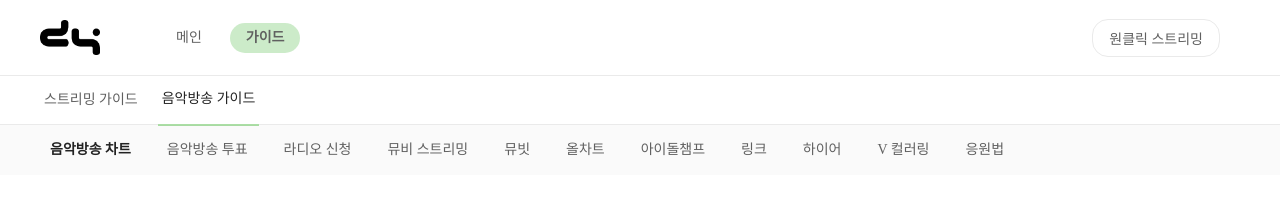
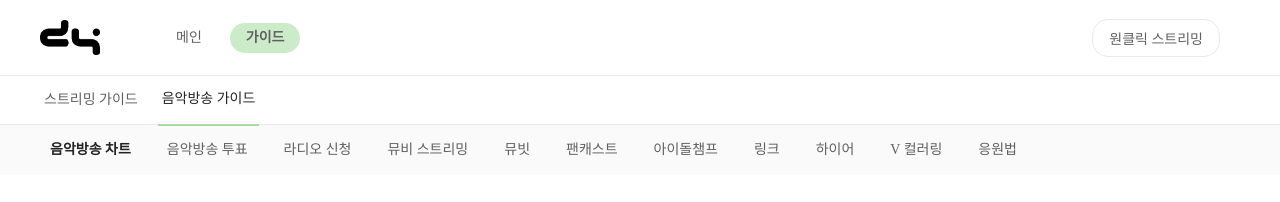
Before and after one commit to dystrm/dystrm.github.io, a plain HTML site: page guide.html in a window 1280 px wide. Both pictures are taken after a click on the item "음악방송 가이드". Shown: the top 202 px of the page. Drawn offline with nearby package versions, Linux system fonts and the light colour scheme; a web font is replaced by a local one.

Commit message:
메뉴병 변경 올차트 > 팬캐스트

```diff
--- a/guide.html
+++ b/guide.html
@@ -103,7 +103,7 @@
                         <li>라디오 신청</li>
                         <li>뮤비 스트리밍</li>
                         <li>뮤빗</li>
-                        <li>올차트</li>
+                        <li>팬캐스트</li>
                         <li>아이돌챔프</li>
                         <li>링크</li>
                         <li>하이어</li>
```
